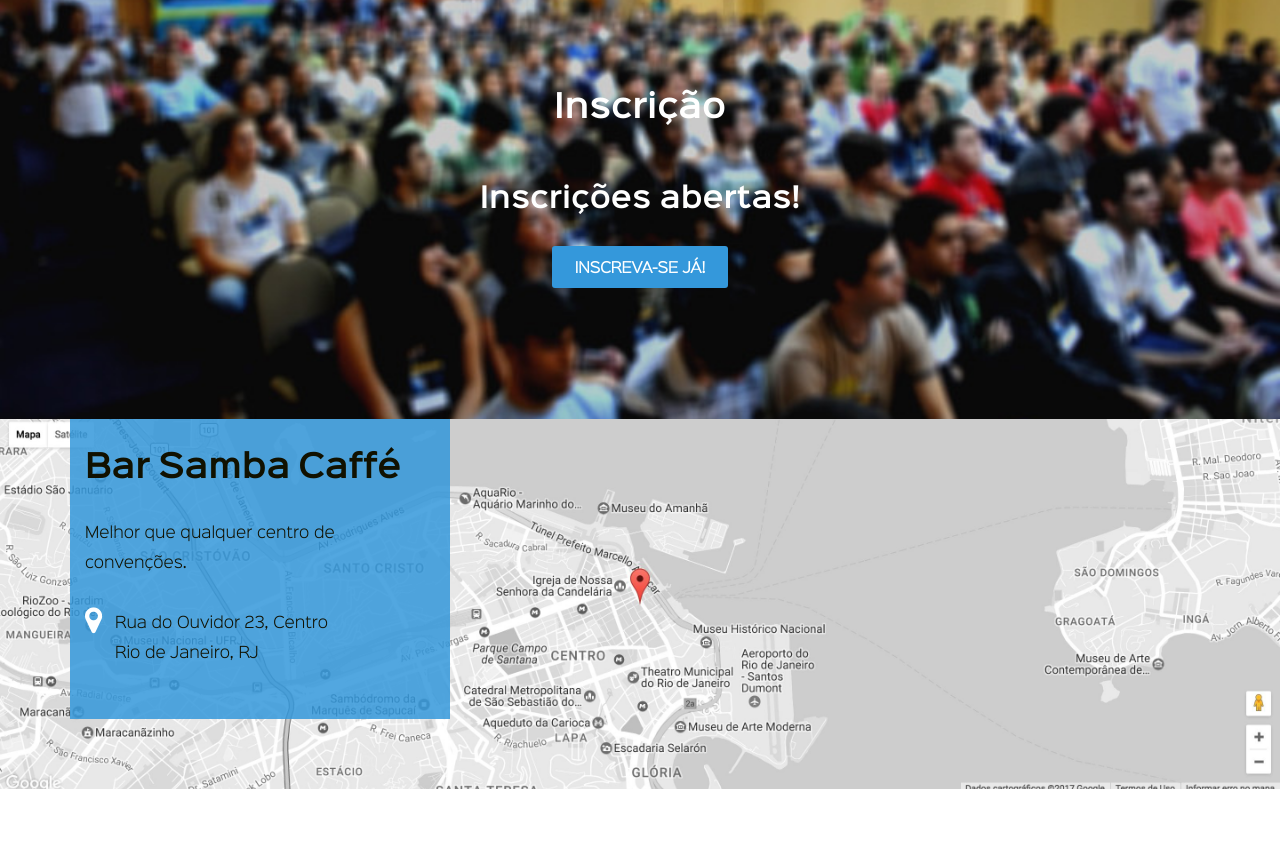
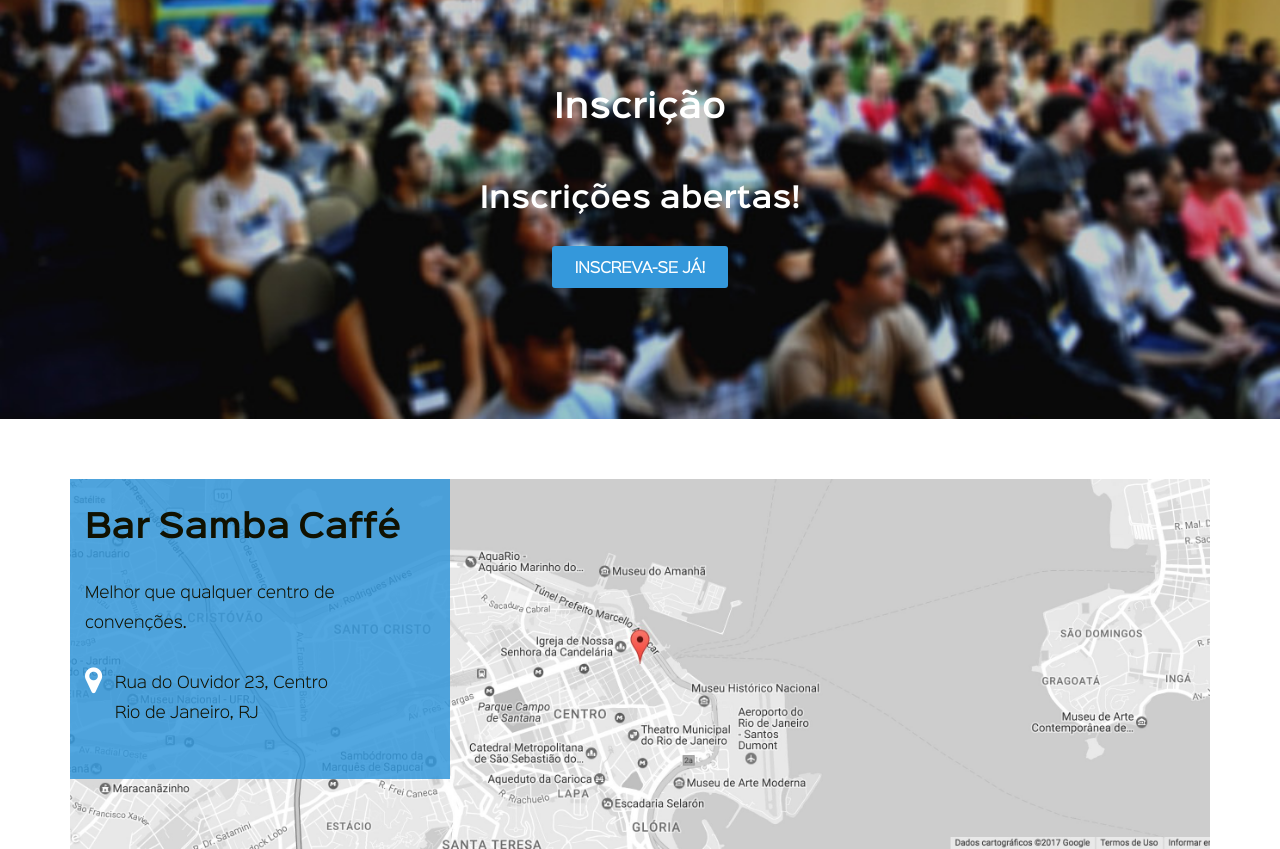
Before and after one commit to hpfn/wttd-2017, a Django app: page / in a window 1280 px wide. Shown: the part 2217-3066 px from the top of the page. Run offline with Django 3.2, Linux system fonts and the light colour scheme; data comes from the database, SQL or seed files in the repository; some libraries are stand-ins or nearby versions.

Commit message:
Minor fix in ex-venue - 'img/map.jpg' - style

```diff
--- a/eventex/core/static/css/main.css
+++ b/eventex/core/static/css/main.css
@@ -303,10 +303,7 @@ section header h2 {
 /* VENUE */
 
 #venue {
-    position: relative;
-    background: url("../img/map.jpg") no-repeat center center;
-    background-size: cover;
-    padding-bottom: 70px;
+
 }
 
 .venue-address {
--- a/eventex/core/templates/index.html
+++ b/eventex/core/templates/index.html
@@ -129,11 +129,9 @@
 
                 <div id="map-canvas"></div>
                 <div class="row desktop-12 container">
-                    <div style="position:relative; background:url({% static 'img/map.jpg' %}) no-repeat center center;
-                         -webkit-background-size: cover;
-                         -moz-background-size: cover;
-                         -o-background-size: cover;
-                         background-size: cover">
+                    <div class="venue row" style="position:relative; background:url({% static 'img/map.jpg' %}) no-repeat center center;
+                         background-size: cover;
+                         padding-bottom: 70px;">
                         <div class="venue-address desktop-4 gutter">
                             <h2>Bar Samba Caffé</h2>
                             <p>Melhor que qualquer centro de convenções.</p>
```
